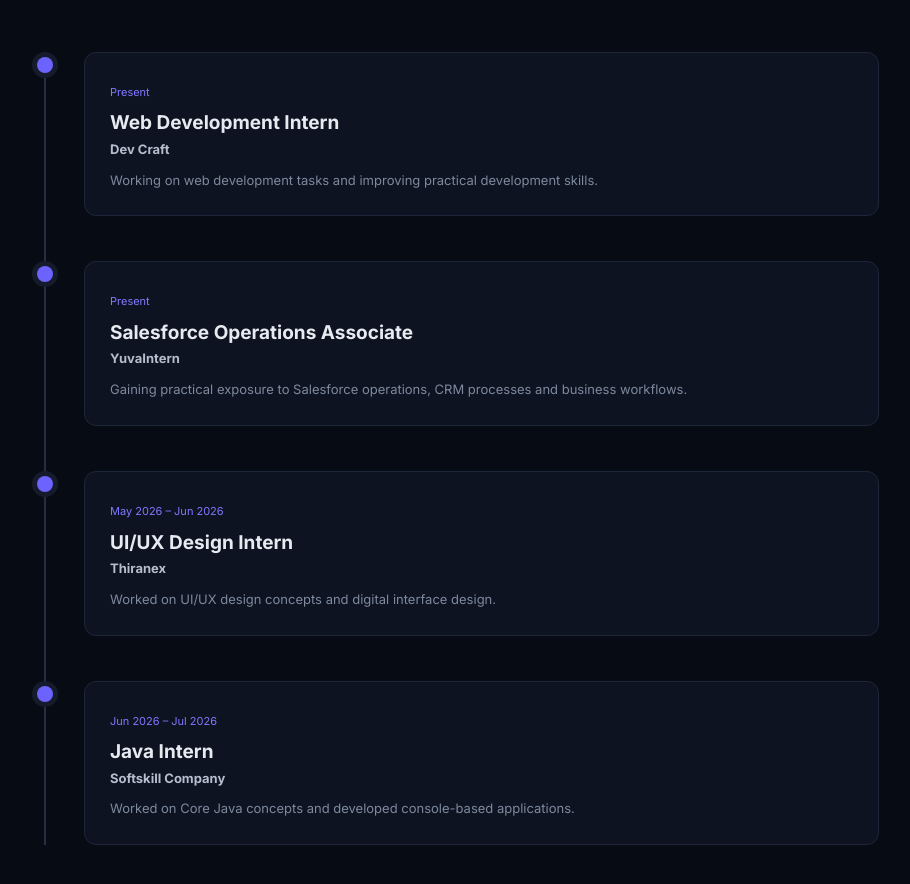
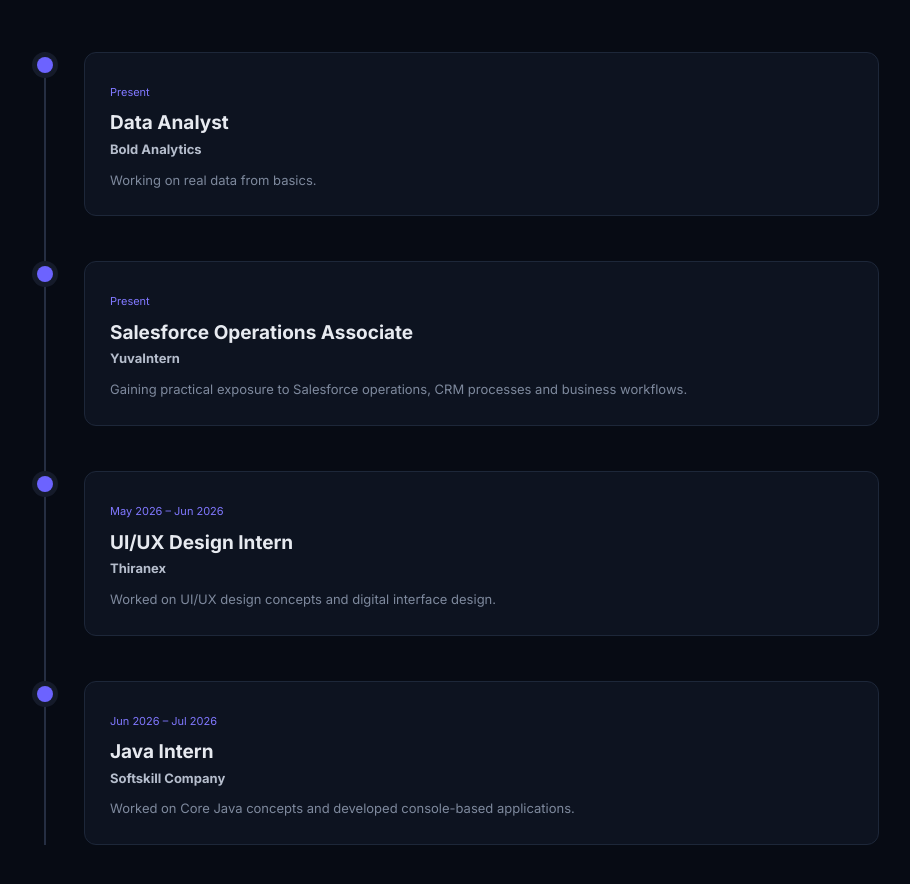
Before and after one commit to imtiyazanash/Portfolio, a plain HTML site: page index.html in a window 1280 px wide. Shown: the part 2695-3579 px from the top of the page, without its empty margins (186-1096 px from the left). Drawn offline with Linux system fonts and the light colour scheme.

Commit message:
index.html

```diff
--- a/index.html
+++ b/index.html
@@ -566,7 +566,7 @@
         <div class="timeline">
 
 
-            <!-- Dev Craft -->
+            <!-- Bold Analytics -->
 
             <div class="timeline-item">
 
@@ -577,16 +577,15 @@
                     <span>Present</span>
 
                     <h3>
-                        Web Development Intern
+                        Data Analyst
                     </h3>
 
                     <h4>
-                        Dev Craft
+                        Bold Analytics
                     </h4>
 
                     <p>
-                        Working on web development tasks and improving practical
-                        development skills.
+                        Working on real data from basics.
                     </p>
 
                 </div>
```
